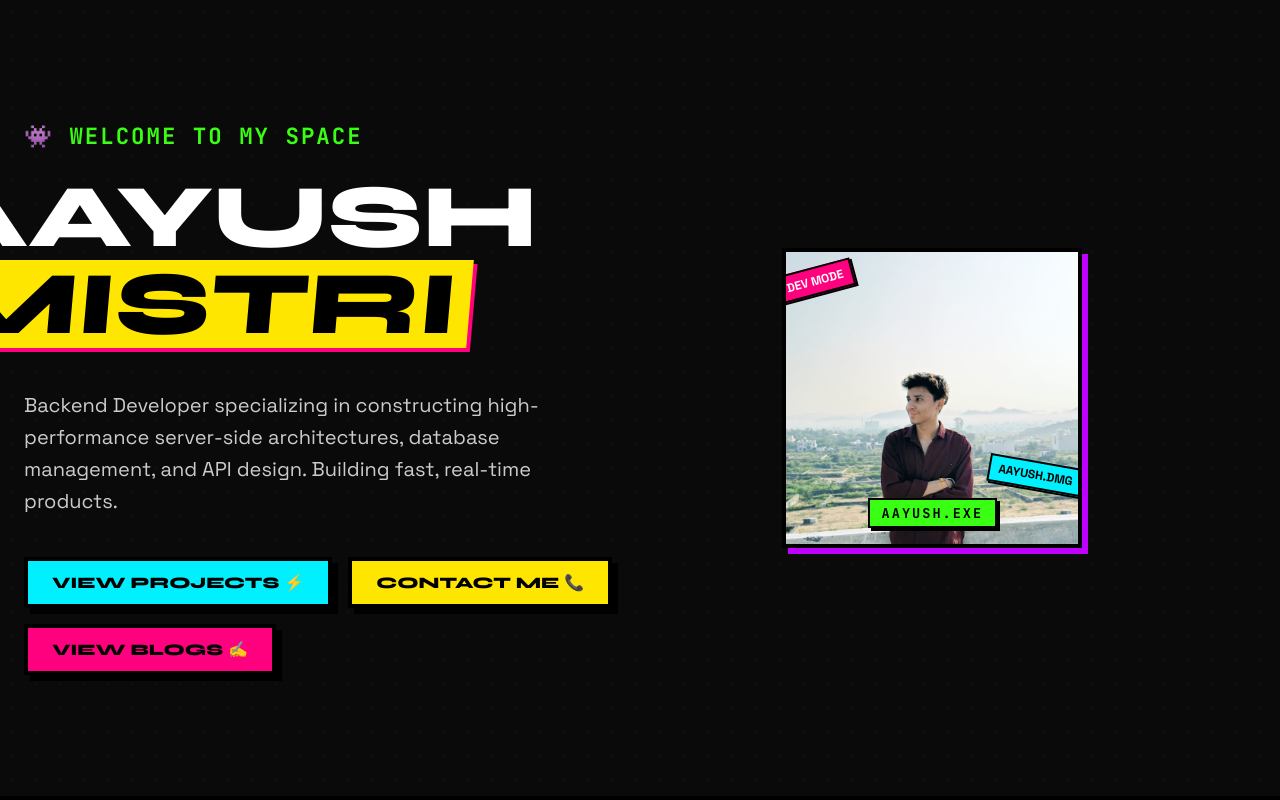
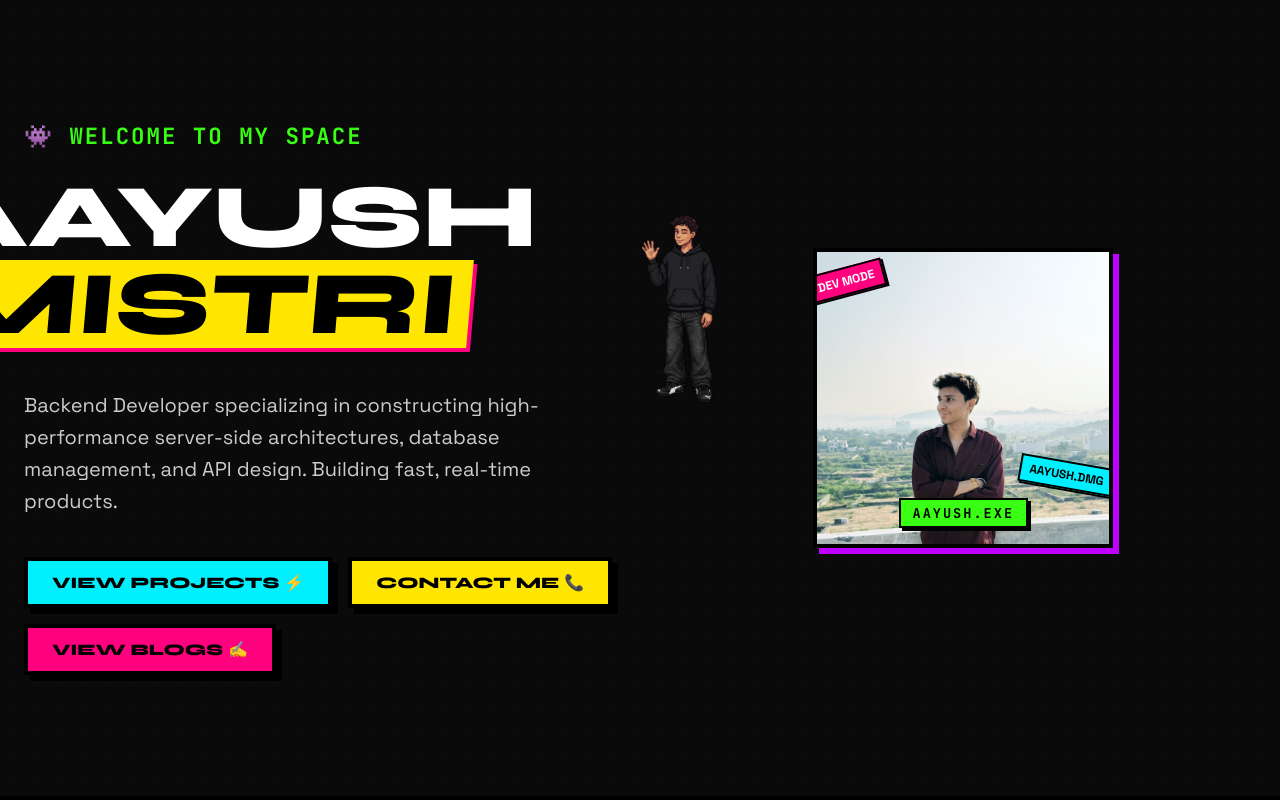
Before and after one commit to Aayush-Mistri/portfolio, a Next.js app: page / in a window 1280 px wide. Shown: the top 800 px of the page. Built offline with nearby package versions, Linux system fonts and the light colour scheme; no server answers; the database is empty.

Commit message:
pixel art added

```diff
--- a/src/app/page.module.css
+++ b/src/app/page.module.css
@@ -75,6 +75,53 @@
   display: flex;
   flex-direction: column;
   gap: 1.5rem;
+}
+
+.retroAniContainer {
+  display: grid;
+  grid-template-columns: 1fr;
+  grid-template-rows: 1fr;
+  height: clamp(5rem, 15vw, 10rem);
+  width: clamp(5rem, 15vw, 10rem);
+  z-index: 10;
+  margin-left: -2rem;
+}
+
+.retroAni {
+  grid-area: 1 / 1;
+  height: 100%;
+  width: 100%;
+  object-fit: contain;
+}
+
+.titleRow {
+  display: flex;
+  align-items: center;
+  gap: 0rem;
+}
+
+@media (max-width: 900px) {
+  .titleRow {
+    justify-content: center;
+  }
+}
+
+.retroAni:nth-child(1) {
+  animation: ani1Blink 0.5s steps(1) infinite;
+}
+
+.retroAni:nth-child(2) {
+  animation: ani2Blink 0.5s steps(1) infinite;
+}
+
+@keyframes ani1Blink {
+  0%, 49% { opacity: 1; }
+  50%, 100% { opacity: 0; }
+}
+
+@keyframes ani2Blink {
+  0%, 49% { opacity: 0; }
+  50%, 100% { opacity: 1; }
 }
 
 .subTitle {
--- a/src/app/page.tsx
+++ b/src/app/page.tsx
@@ -151,10 +151,18 @@ export default function Home() {
             transition={{ type: "spring", stiffness: 100, damping: 15 }}
           >
             <span className={styles.subTitle}>👾 Welcome to my space</span>
-            <motion.h1 className={styles.mainTitle} style={{ x: titleX }}>
-              Aayush <br />
-              <span className={styles.highlightText}>Mistri</span>
-            </motion.h1>
+
+            <div className={styles.titleRow}>
+              <motion.h1 className={styles.mainTitle} style={{ x: titleX }}>
+                Aayush <br />
+                <span className={styles.highlightText}>Mistri</span>
+              </motion.h1>
+
+              <div className={styles.retroAniContainer}>
+                <img src="/ani/image-Photoroom%20(1).png" className={styles.retroAni} alt="ani1" />
+                <img src="/ani/image-Photoroom.png" className={styles.retroAni} alt="ani2" />
+              </div>
+            </div>
             <p className={styles.heroBio}>
               Backend Developer specializing in constructing high-performance server-side architectures, database management, and API design. Building fast, real-time products.
             </p>
```
Also changed, not shown: public/ani/image-Photoroom (1).png (added), public/ani/image-Photoroom.png (added).
